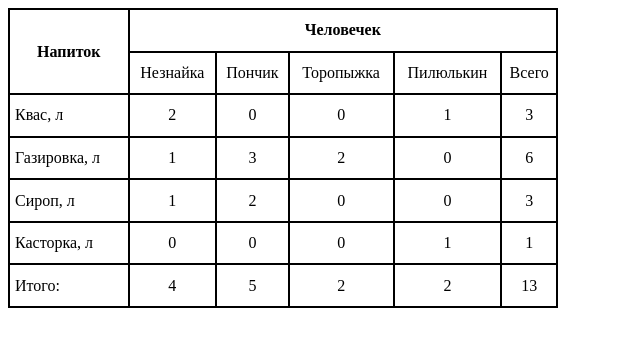
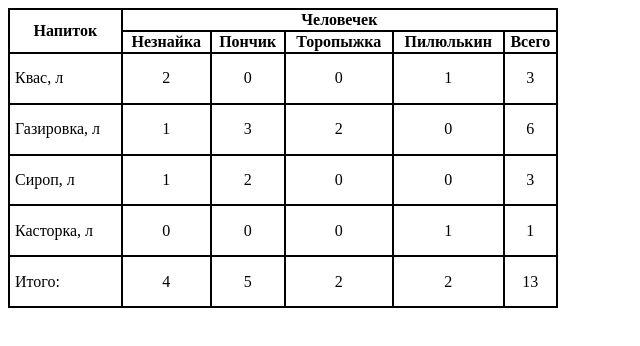
Before and after one commit to liudmylastepanets/frontend_stepanets, a plain HTML site: page module6/dz_6_2/index.html in a window 1280 px wide. Shown: the whole page, without its empty margins (0-640 px from the left). Drawn offline with Linux system fonts and the light colour scheme.

Commit message:
Add files via upload

```diff
--- a/module6/dz_6_1/style/style.css
+++ b/module6/dz_6_1/style/style.css
@@ -18,7 +18,8 @@ p.second:active{
 	background: brown;
 }
 input:focus{
-	border: 1px solid green;
+	border: 2px solid green;
+	outline: 0;
 
 
 
--- a/module6/dz_6_2/index.html
+++ b/module6/dz_6_2/index.html
@@ -7,17 +7,17 @@
 <link rel="stylesheet" href="style/style.css">
 <body>
 <table>
-	<tr>
+	<thead>
 	<th rowspan="2">Напиток</th>
 	<th colspan="5">Человечек</th>
+	<tr>
+	<th>Незнайка</th>
+	<th>Пончик</td>
+	<th>Торопыжка</th>
+	<th>Пилюлькин</th>
+	<th>Всего</th>
 	</tr>
-	<tr>
-	<td>Незнайка</td>
-	<td>Пончик</td>
-	<td>Торопыжка</td>
-	<td>Пилюлькин</td>
-	<td>Всего</td>
-	</tr>
+	</thead
 	<tr>
 	<td class="first">Квас, л</td>
 	<td>2</td>
--- a/module6/dz_6_5/style/style.css
+++ b/module6/dz_6_5/style/style.css
@@ -52,6 +52,7 @@ th:first-child{
 tfoot td{
 	border-bottom: none;
 
+
 }
 
 p{
@@ -60,6 +61,7 @@ p{
 	float: right;
 	border-right: 3px solid grey;
 	border-height:2px;
+	padding-right: 10px;
 }
 
 span{
@@ -76,7 +78,7 @@ a{
 
 }
 div{
-	width: 30px;
+	width: 40px;
 	border-radius: 50%;
 	border: lightgrey solid 3px;
 	background: black;
```
Also changed, not shown: module6/dz_6_3/index.html (+2 -2 lines), module6/dz_6_4/index.html (+2 -2 lines), module6/dz_6_5/index.html (+2 -2 lines).
